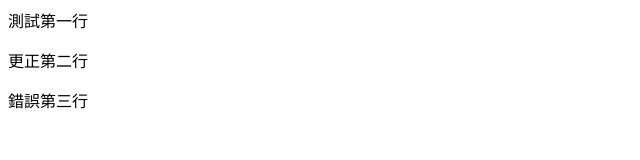
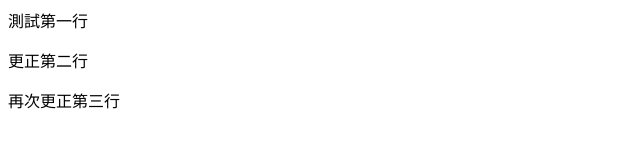
Before and after one commit to Nilney/git-test, a plain HTML site: page index.html in a window 1280 px wide. Shown: the full height of the page, 0-640 px from the left. Drawn offline with Linux system fonts and the light colour scheme.

Commit message:
try again

```diff
--- a/index.html
+++ b/index.html
@@ -1,3 +1,3 @@
 <p>測試第一行</p>
 <p>更正第二行</p>
-<p>錯誤第三行</p>
+<p>再次更正第三行</p>
```
